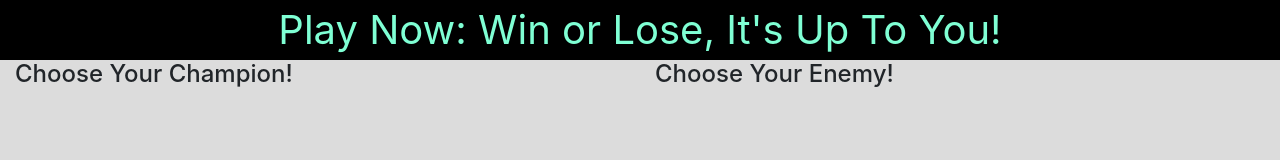
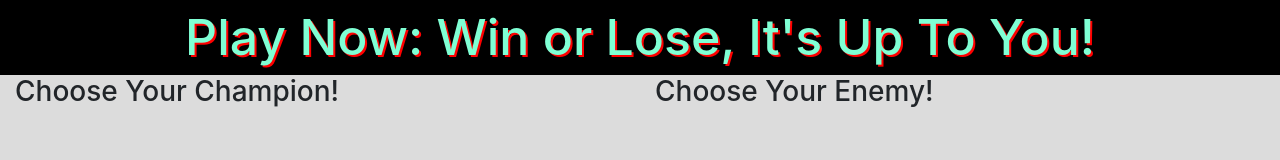
Before and after one commit to carissamorrow/championvsdragon, a plain HTML site: page index.html in a window 1280 px wide. Drawn offline with nearby package versions, Linux system fonts and the light colour scheme; no server answers.

Commit message:
added shadow

```diff
--- a/app/components/cd-controller.js
+++ b/app/components/cd-controller.js
@@ -1,4 +1,5 @@
 import cdService from "./cd-service.js"
+import Dragon from "../models/Dragon.js";
 
 let _cdService = new cdService()
 
@@ -20,6 +21,7 @@ function drawDragons(dragonArr) {
 }
 
 function drawSelectedDragon() { }
+
 //finish to get the single active dragon to show up when add is clicked
 
 export default class cdController {
@@ -34,6 +36,9 @@ export default class cdController {
   setChampion(id) {
     _cdService.setChampion(id)
   }
+  addDragon(id) {
+    _cdService.getDragonById(id)
+  }
   addChampion(id) {
     _cdService.getChampionById(id)
   }
--- a/index.html
+++ b/index.html
@@ -24,8 +24,8 @@
         <div class="row">
           <div class="col">
             <div class="row">
-              <div class="col">
-                <h4>Choose Your Champion!</h4>
+              <div class="col ">
+                <h3>Choose Your Champion!</h3>
               </div>
             </div>
             <div id="champions">
@@ -34,7 +34,7 @@
           <div class="col">
             <div class="row">
               <div class="col">
-                <h4>Choose Your Enemy!</h4>
+                <h3>Choose Your Enemy!</h3>
               </div>
             </div>
             <div id="dragons">
--- a/style.css
+++ b/style.css
@@ -2,9 +2,11 @@ body {
   background-color: gainsboro
 }
 .header {
-  font-size: 40px;
+  font-size: 50px;
   font-stretch: expanded;
  color: aquamarine;
  background-color: black;
- text-align: center
+ text-align: center;
+ font-weight: 500;
+ text-shadow: 2px 2px #ff0000;
 }
```
